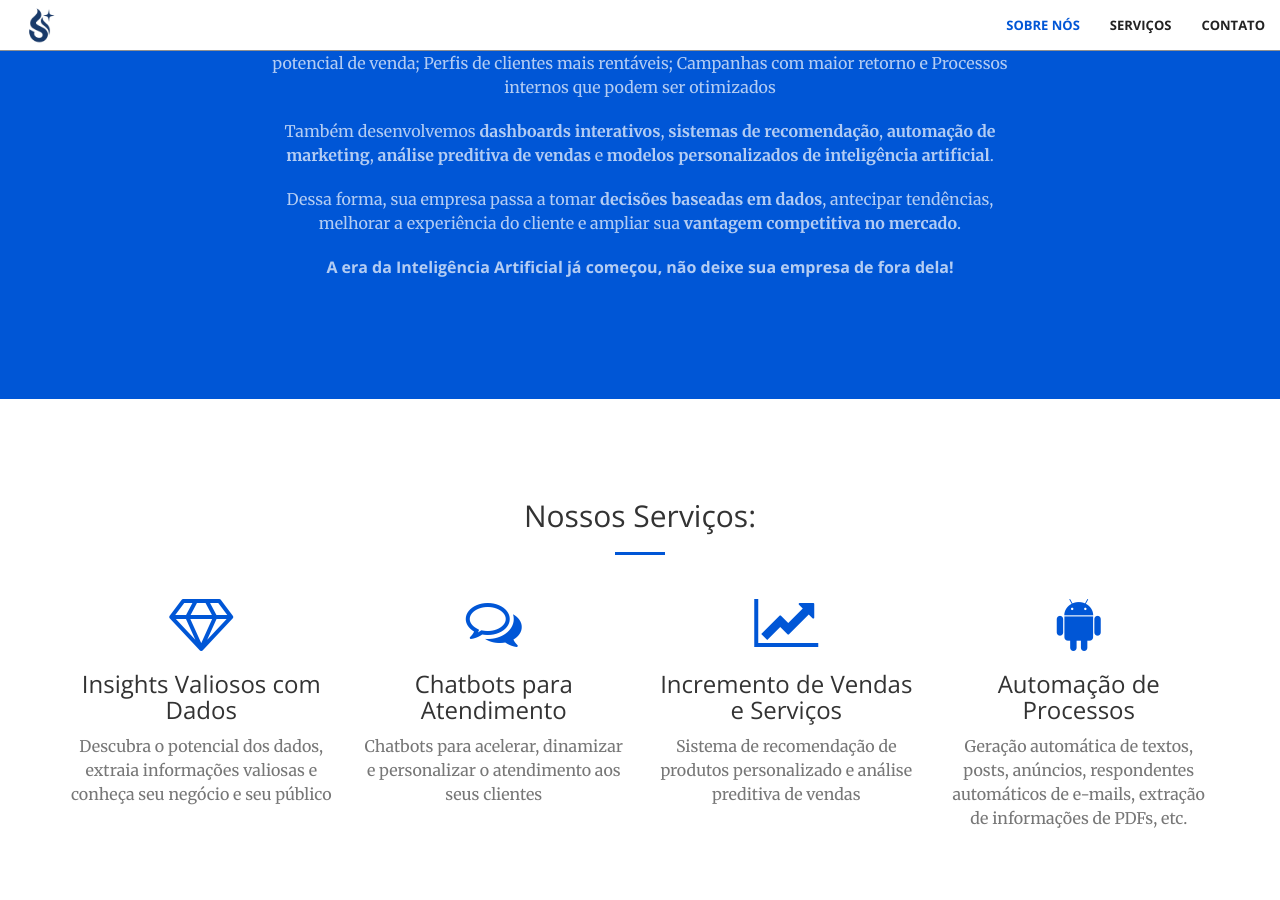
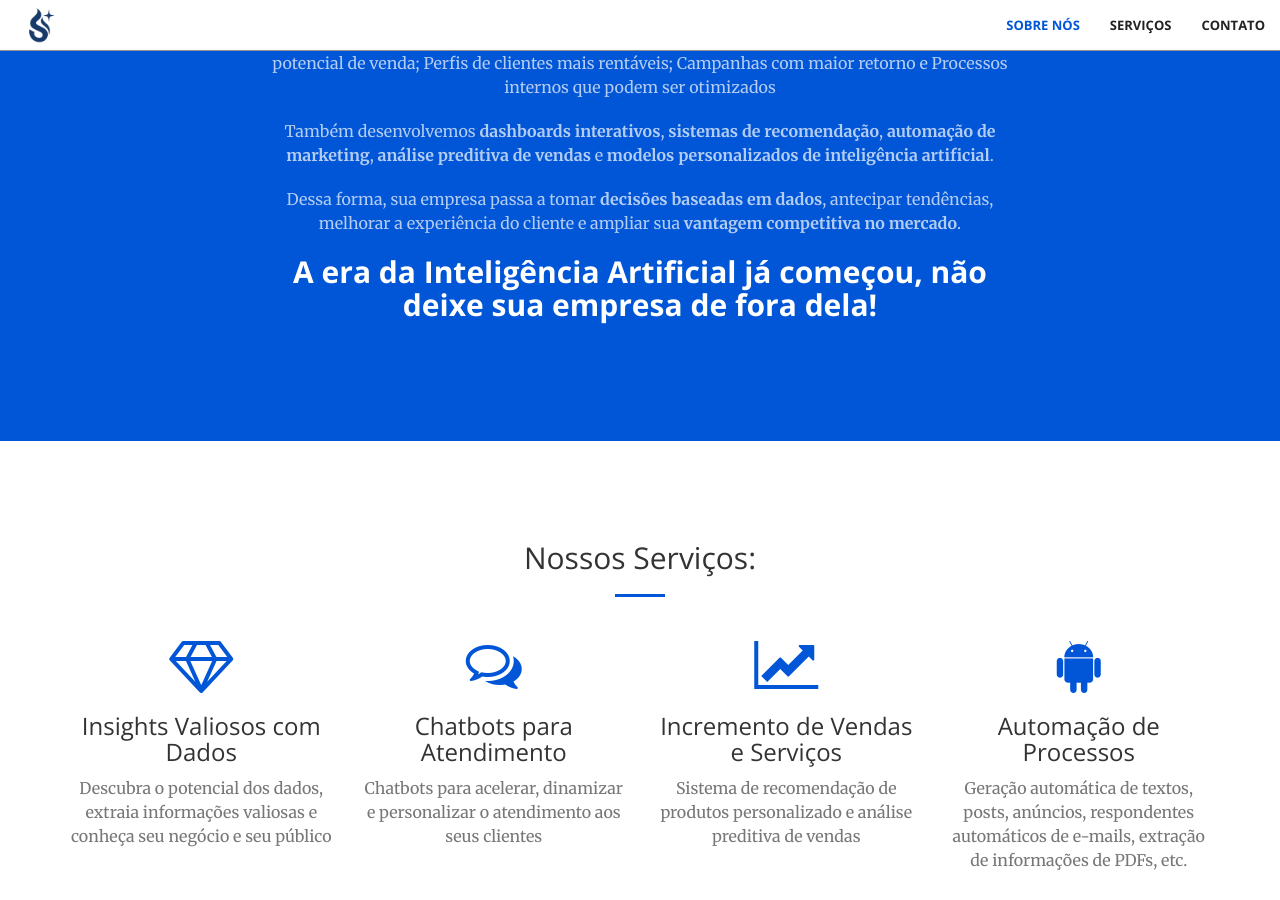
Before and after one commit to Benfluc/sparkia, a Jekyll site: the page built from index.html, in a window 1280 px wide and 900 px high, scrolled down 1507 px. Built offline with Jekyll 4.4.1, drawn with Linux system fonts in a browser that asks for light colours.

Commit message:
Refactor call-to-action heading structure

```diff
--- a/_includes/call-to-action.html
+++ b/_includes/call-to-action.html
@@ -49,8 +49,7 @@ Dessa forma, sua empresa passa a tomar <strong>decisões baseadas em dados</stro
 melhorar a experiência do cliente e ampliar sua <strong>vantagem competitiva no mercado</strong>.
 </p>
 
-<h2><p class="text-faded">
-    <strong> A era da Inteligência Artificial já começou, não deixe sua empresa de fora dela!</strong> </p></h2>
+<h2><strong> A era da Inteligência Artificial já começou, não deixe sua empresa de fora dela! </strong></h2>
 
 
                 </p>
```
